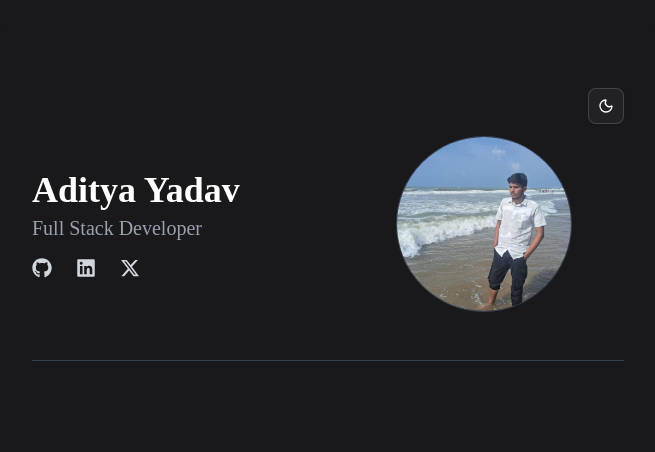
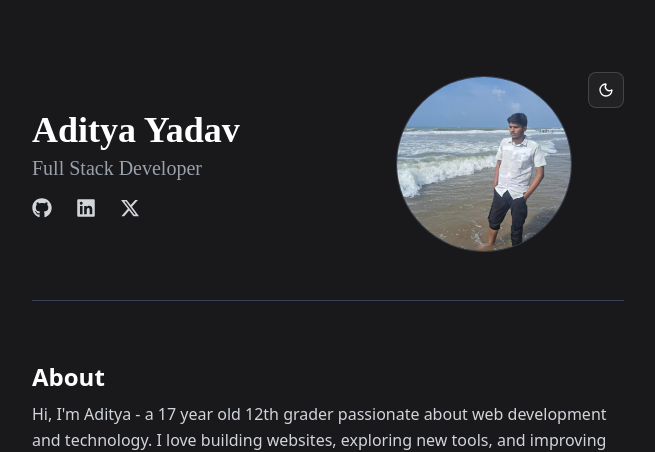
Before and after one commit to ad1tyaydv/adityadotdev, a Next.js app: page / in a window 1280 px wide. Shown: the top 452 px of the page, without its empty margins (312-967 px from the left). Built offline with nearby package versions, Linux system fonts and the light colour scheme.

Commit message:
update toggle button

```diff
--- a/src/components/Intro.tsx
+++ b/src/components/Intro.tsx
@@ -2,19 +2,16 @@ import { FaGithub, FaLinkedin, FaXTwitter } from "react-icons/fa6";
 import { Montserrat } from "next/font/google";
 import { ModeToggle } from "@/helpers/theme-toggle-button";
 
-const montserrat = Montserrat({
-  subsets: ["latin"],
-  weight: ["600"],
-});
 
 export default function Intro() {
   return (
-    <div className="px-4 py-8 relative bg-white text-black dark:bg-[#19181A] dark:text-white transition-colors duration-300">
-      <div className="absolute top-4 right-4">
+    <div className="px-4 py-1 relative bg-white text-black dark:bg-[#19181A] dark:text-white transition-colors duration-300">
+      <div className="absolute top-0 right-4 flex">
         <ModeToggle />
       </div>
 
-      <div className="flex flex-col md:flex-row items-center justify-center gap-8 text-center md:text-left mt-8">
+
+      <div className="flex flex-col md:flex-row items-center justify-center gap-8 text-center md:text-left">
         <div className="order-1 md:order-2 md:w-1/2 flex justify-center">
           <img
             src="image.png"
```
